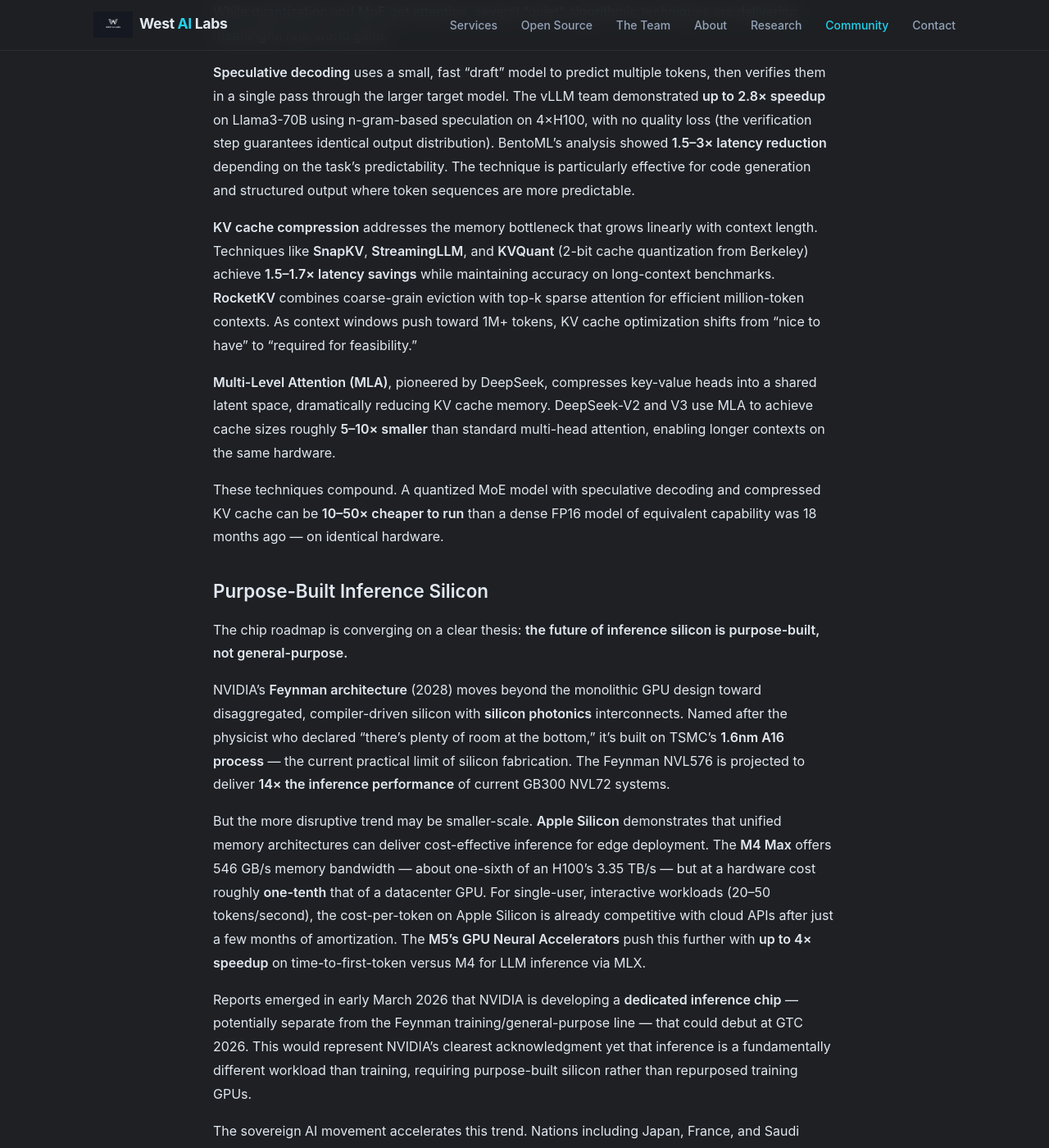
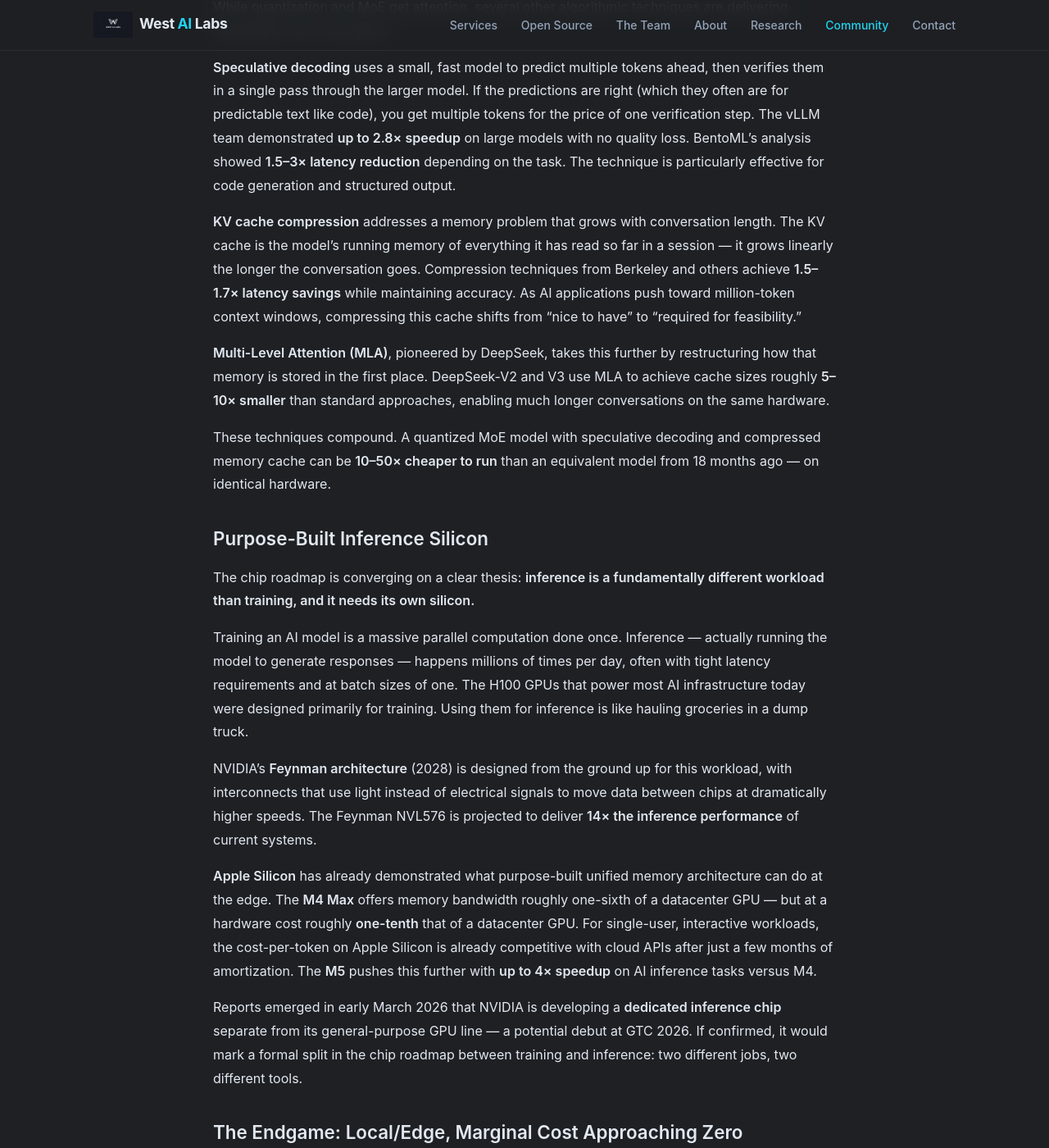
Before and after one commit to westailabs/westailabs.com, a Jekyll site: the page built from _research/inference-cost-drivers.md, in a window 1280 px wide and 1400 px high, scrolled down 2880 px. Shown: the whole window at 82% size. Built offline with Jekyll 4.4.1, drawn with Linux system fonts in a browser that asks for light colours; some of the changed text lies outside the part shown.

Commit message:
fix(research): christy edits — plain English pass, cut jargon, tighten silicon section

```diff
--- a/_research/inference-cost-drivers.md
+++ b/_research/inference-cost-drivers.md
@@ -18,82 +18,81 @@
 
 ## The Chip Narrative vs. The Reality
 
-NVIDIA's roadmap is genuinely impressive. The **Vera Rubin NVL72** platform, arriving in H2 2026, promises a **10× reduction in inference token cost** and the ability to train MoE models with **one-quarter the GPUs** compared to Blackwell. Beyond that, the **Feynman architecture** (2028, built on TSMC's 1.6nm A16 node) is expected to deliver another **14× performance gain** over current-generation NVL72 systems.
+NVIDIA's roadmap is genuinely impressive. The **Vera Rubin NVL72** platform, arriving in H2 2026, promises a **10× reduction in inference token cost** and the ability to train MoE (Mixture-of-Experts) models with **one-quarter the GPUs** compared to its predecessor Blackwell. Beyond that, the **Feynman architecture** (2028, built on the most advanced chip manufacturing process currently available) is expected to deliver another **14× performance gain** over current systems.
 
 These are real numbers, but they describe a future that's 18–36 months out. Meanwhile, **algorithmic improvements have already delivered comparable or greater gains** — and they're compounding on existing hardware right now.
 
-A landmark November 2025 paper from Epoch AI, *"The Price of Progress: Algorithmic Efficiency and the Falling Cost of AI Inference,"* isolated algorithmic contributions from hardware and economic factors. Their finding: after controlling for hardware price-performance improvements and competitive pricing pressure, **algorithmic efficiency alone is improving at approximately 3× per year.** That's faster than Moore's Law ever was.
+A landmark November 2025 paper from Epoch AI, *"The Price of Progress: Algorithmic Efficiency and the Falling Cost of AI Inference,"* isolated algorithmic contributions from hardware and economic factors. Their finding: after controlling for hardware price-performance improvements and competitive pricing pressure, **algorithmic efficiency alone is improving at approximately 3× per year.** For context, Moore's Law delivered roughly 2× improvement every 18–24 months. Algorithmic efficiency is outpacing it.
 
 The practical takeaway: if you're waiting for the next GPU generation to make inference affordable, you're already behind. The techniques exist today to run frontier-quality models at a fraction of the cost people paid 12 months ago — on the same hardware.
 
 ## What Quantization Actually Did
 
-**Quantization** — reducing the numerical precision of model weights from 16-bit floating point to 8-bit, 4-bit, or lower — is the single most impactful cost reduction technique in production inference today. The numbers are concrete:
+**Quantization** — reducing the numerical precision of model weights from 16-bit floating point to 8-bit, 4-bit, or lower — is the single most impactful cost reduction technique in production inference today. Think of it as compressing a high-res photo: you lose some detail, but it's dramatically smaller and loads faster, and for most uses you can't tell the difference. The numbers are concrete:
 
-- A **Llama 2 13B** model in FP16 requires 26GB of memory and produces ~8 tokens/second. The same model quantized to **Q4_K_M** fits in 7.9GB (a **70% memory reduction**), runs at **15 tokens/second** (nearly 2× faster), and retains **~95% of output quality** according to Red Hat's analysis of over 500,000 evaluations across quantized LLMs.
-- **ExLlamaV2 (EXL2)** quantization consistently benchmarks as the fastest GPU-optimized format, delivering roughly **2× the inference speed** of GGUF/llama.cpp at equivalent quality. On a T4 GPU, EXL2 achieves 56+ tokens/second on 7B-class models.
-- **AWQ (Activation-aware Weight Quantization)** preserves salient weight channels during compression, achieving near-lossless quality at 4-bit with lower memory overhead than GPTQ, making it particularly effective for deployment-constrained environments.
+- A **Llama 2 13B** model at full precision requires 26GB of memory and produces ~8 tokens/second. The same model compressed to **4-bit precision** fits in 7.9GB (a **70% memory reduction**), runs at **15 tokens/second** (nearly 2× faster), and retains **~95% of output quality** according to Red Hat's analysis of over 500,000 evaluations across quantized LLMs.
+- **ExLlamaV2 (EXL2)** — the leading GPU-optimized quantization format — delivers roughly **2× the inference speed** of standard CPU-based inference formats at equivalent quality. On a mid-tier GPU, EXL2 achieves 56+ tokens/second on 13B-class models.
 - Production AI systems achieved a **33× energy reduction per prompt** between May 2024 and May 2025, with model architecture and quantization contributing a **23× improvement** versus only 1.4× from better hardware utilization.
 
-The key insight: quantization doesn't just save memory. It converts memory-bandwidth-bound inference into a compute-bound problem, fundamentally changing the economics. When you can fit a model that previously required an 80GB A100 onto a 24GB consumer GPU with minimal quality loss, the cost-per-token equation changes by an order of magnitude overnight.
+The key insight: quantization doesn't just save memory. When models are smaller, the bottleneck shifts from memory speed to raw processing power — and processing power is cheaper and easier to scale. When you can fit a model that previously required an $80,000 datacenter GPU onto a $2,000 consumer card with minimal quality loss, the cost-per-token equation changes by an order of magnitude overnight.
 
 ## The MoE Efficiency Story
 
-**Mixture-of-Experts (MoE)** architectures have rewritten the relationship between model capacity and inference cost. The principle is elegant: instead of activating every parameter for every token, a routing mechanism selects a small subset of specialized "expert" sub-networks.
+**Mixture-of-Experts (MoE)** architectures have rewritten the relationship between model capability and inference cost. The principle: instead of activating every parameter for every token, a routing mechanism selects a small subset of specialized "expert" sub-networks. The model stays large — and therefore knowledgeable — but only a fraction of it runs for any given request.
 
-**DeepSeek-V3** is the clearest proof point. It has **671 billion total parameters** but activates only **37 billion per token** — roughly 5.5% of the model. A dense model of equivalent capacity would require ~5× the compute per forward pass. The result: DeepSeek-V3 achieves GPT-4-class performance at an API price of **$0.14/$0.28 per million tokens** (input/output), compared to GPT-4o's **$3/$10**. That's a **20–35× cost advantage** at comparable quality.
+**DeepSeek-V3** is the clearest proof point. It has **671 billion total parameters** but activates only **37 billion per token** — roughly 5.5% of the model. A traditional "dense" model of equivalent capability would require ~5× the compute each time it generates a token. The result: DeepSeek-V3 achieves GPT-4-class performance at an API price of **$0.14/$0.28 per million tokens** (input/output), compared to GPT-4o's **$3/$10**. That's a **20–35× cost advantage** at comparable quality.
 
 **Mixtral 8x7B** demonstrated the approach earlier at smaller scale: 8 expert networks with 2 active per token, delivering performance competitive with models 3–4× its active parameter count.
 
-NVIDIA is explicitly optimizing for this trend. Their Blackwell NVL72 architecture delivers **10× throughput per megawatt for MoE inference** compared to H200 systems, translating directly to **one-tenth the cost per million tokens**. The Vera Rubin platform extends this with native MoE routing optimization at the silicon level.
+NVIDIA is explicitly optimizing for this trend. Their current Blackwell NVL72 architecture delivers **10× throughput per megawatt for MoE inference** compared to its predecessor, translating directly to **one-tenth the cost per million tokens**. The Vera Rubin platform extends this with native MoE routing optimization at the silicon level.
 
-The MoE shift isn't incremental. It represents a structural change: model intelligence is no longer linearly coupled to inference cost. You can scale knowledge capacity (total parameters) while holding compute cost (active parameters) roughly constant. That breaks the old scaling equation in favor of the user.
+The MoE shift isn't incremental. It represents a structural change: making a model smarter no longer means it costs proportionally more to run. You can scale a model's knowledge while holding its per-query compute cost roughly constant. That breaks the old scaling equation in favor of the user.
 
 ## Speculative Decoding, KV Compression — The Quiet Wins
 
-While quantization and MoE get attention, several "quiet" algorithmic techniques are delivering meaningful real-world gains:
+While quantization and MoE get attention, several other algorithmic techniques are delivering meaningful real-world gains:
 
-**Speculative decoding** uses a small, fast "draft" model to predict multiple tokens, then verifies them in a single pass through the larger target model. The vLLM team demonstrated **up to 2.8× speedup** on Llama3-70B using n-gram-based speculation on 4×H100, with no quality loss (the verification step guarantees identical output distribution). BentoML's analysis showed **1.5–3× latency reduction** depending on the task's predictability. The technique is particularly effective for code generation and structured output where token sequences are more predictable.
+**Speculative decoding** uses a small, fast model to predict multiple tokens ahead, then verifies them in a single pass through the larger model. If the predictions are right (which they often are for predictable text like code), you get multiple tokens for the price of one verification step. The vLLM team demonstrated **up to 2.8× speedup** on large models with no quality loss. BentoML's analysis showed **1.5–3× latency reduction** depending on the task. The technique is particularly effective for code generation and structured output.
 
-**KV cache compression** addresses the memory bottleneck that grows linearly with context length. Techniques like **SnapKV**, **StreamingLLM**, and **KVQuant** (2-bit cache quantization from Berkeley) achieve **1.5–1.7× latency savings** while maintaining accuracy on long-context benchmarks. **RocketKV** combines coarse-grain eviction with top-k sparse attention for efficient million-token contexts. As context windows push toward 1M+ tokens, KV cache optimization shifts from "nice to have" to "required for feasibility."
+**KV cache compression** addresses a memory problem that grows with conversation length. The KV cache is the model's running memory of everything it has read so far in a session — it grows linearly the longer the conversation goes. Compression techniques from Berkeley and others achieve **1.5–1.7× latency savings** while maintaining accuracy. As AI applications push toward million-token context windows, compressing this cache shifts from "nice to have" to "required for feasibility."
 
-**Multi-Level Attention (MLA)**, pioneered by DeepSeek, compresses key-value heads into a shared latent space, dramatically reducing KV cache memory. DeepSeek-V2 and V3 use MLA to achieve cache sizes roughly **5–10× smaller** than standard multi-head attention, enabling longer contexts on the same hardware.
+**Multi-Level Attention (MLA)**, pioneered by DeepSeek, takes this further by restructuring how that memory is stored in the first place. DeepSeek-V2 and V3 use MLA to achieve cache sizes roughly **5–10× smaller** than standard approaches, enabling much longer conversations on the same hardware.
 
-These techniques compound. A quantized MoE model with speculative decoding and compressed KV cache can be **10–50× cheaper to run** than a dense FP16 model of equivalent capability was 18 months ago — on identical hardware.
+These techniques compound. A quantized MoE model with speculative decoding and compressed memory cache can be **10–50× cheaper to run** than an equivalent model from 18 months ago — on identical hardware.
 
 ## Purpose-Built Inference Silicon
 
-The chip roadmap is converging on a clear thesis: **the future of inference silicon is purpose-built, not general-purpose.**
+The chip roadmap is converging on a clear thesis: **inference is a fundamentally different workload than training, and it needs its own silicon.**
 
-NVIDIA's **Feynman architecture** (2028) moves beyond the monolithic GPU design toward disaggregated, compiler-driven silicon with **silicon photonics** interconnects. Named after the physicist who declared "there's plenty of room at the bottom," it's built on TSMC's **1.6nm A16 process** — the current practical limit of silicon fabrication. The Feynman NVL576 is projected to deliver **14× the inference performance** of current GB300 NVL72 systems.
+Training an AI model is a massive parallel computation done once. Inference — actually running the model to generate responses — happens millions of times per day, often with tight latency requirements and at batch sizes of one. The H100 GPUs that power most AI infrastructure today were designed primarily for training. Using them for inference is like hauling groceries in a dump truck.
 
-But the more disruptive trend may be smaller-scale. **Apple Silicon** demonstrates that unified memory architectures can deliver cost-effective inference for edge deployment. The **M4 Max** offers 546 GB/s memory bandwidth — about one-sixth of an H100's 3.35 TB/s — but at a hardware cost roughly **one-tenth** that of a datacenter GPU. For single-user, interactive workloads (20–50 tokens/second), the cost-per-token on Apple Silicon is already competitive with cloud APIs after just a few months of amortization. The **M5's GPU Neural Accelerators** push this further with **up to 4× speedup** on time-to-first-token versus M4 for LLM inference via MLX.
+NVIDIA's **Feynman architecture** (2028) is designed from the ground up for this workload, with interconnects that use light instead of electrical signals to move data between chips at dramatically higher speeds. The Feynman NVL576 is projected to deliver **14× the inference performance** of current systems.
 
-Reports emerged in early March 2026 that NVIDIA is developing a **dedicated inference chip** — potentially separate from the Feynman training/general-purpose line — that could debut at GTC 2026. This would represent NVIDIA's clearest acknowledgment yet that inference is a fundamentally different workload than training, requiring purpose-built silicon rather than repurposed training GPUs.
+**Apple Silicon** has already demonstrated what purpose-built unified memory architecture can do at the edge. The **M4 Max** offers memory bandwidth roughly one-sixth of a datacenter GPU — but at a hardware cost roughly **one-tenth** that of a datacenter GPU. For single-user, interactive workloads, the cost-per-token on Apple Silicon is already competitive with cloud APIs after just a few months of amortization. The **M5** pushes this further with **up to 4× speedup** on AI inference tasks versus M4.
 
-The sovereign AI movement accelerates this trend. Nations including Japan, France, and Saudi Arabia are building national inference infrastructure as a matter of **"AI sovereignty"** — the ability to run models domestically without dependence on foreign cloud providers. Purpose-built inference silicon is the enabling technology for this shift.
+Reports emerged in early March 2026 that NVIDIA is developing a **dedicated inference chip** separate from its general-purpose GPU line — a potential debut at GTC 2026. If confirmed, it would mark a formal split in the chip roadmap between training and inference: two different jobs, two different tools.
 
 ## The Endgame: Local/Edge, Marginal Cost Approaching Zero
 
-The convergence of quantization, MoE, and affordable inference silicon points to a specific endgame: **local deployment where marginal inference cost approaches zero.**
+The convergence of quantization, MoE, and purpose-built inference silicon points to a specific endgame: **local deployment where the per-query cost approaches zero.**
 
-The economics are already shifting. A cost-benefit analysis from late 2025 found that on-premise LLM deployment breaks even with commercial API services at surprisingly modest utilization rates — often within months rather than years. The key variables are:
+The economics are already shifting. A cost-benefit analysis from late 2025 found that on-premise AI deployment breaks even with commercial API services at surprisingly modest utilization rates — often within months rather than years. The key variables:
 
 - **Hardware amortization:** A Mac Studio M4 Ultra ($4,000–$7,000) running quantized 70B models at 20+ tokens/second amortizes to near-zero marginal cost over 18–24 months.
-- **API cost trajectory:** Even as cloud prices fall 5–10× per year, the floor is set by datacenter OPEX (power, cooling, networking, staffing). Local hardware has no recurring per-token cost.
-- **Privacy and latency:** Local inference eliminates network round-trips and data custody concerns — two costs that don't appear on API invoices but shape real-world deployment decisions.
+- **API cost trajectory:** Even as cloud prices fall 5–10× per year, the floor is set by datacenter costs — power, cooling, networking, staffing. Local hardware has no recurring per-query cost once purchased.
+- **Privacy and latency:** Local inference eliminates network round-trips and keeps your data on your own machines — two factors that don't appear on API invoices but drive real deployment decisions.
 
-Running LLMs on a **Raspberry Pi 4** is now feasible for certain quantized models, as demonstrated by ACM research evaluating 28 quantized LLMs on edge devices. It's slow — but the fact that it works at all on $75 hardware illustrates how far algorithmic efficiency has pushed the accessibility boundary.
-
-For workloads that are latency-tolerant and privacy-sensitive — personal assistants, local RAG pipelines, document processing, code completion — local inference already wins on total cost of ownership. As quantization and architecture efficiency continue their 3× annual improvement trajectory, the crossover point will expand to cover increasingly demanding use cases.
+For workloads that are privacy-sensitive — internal assistants, document processing, code completion, anything touching confidential data — local inference already wins on total cost of ownership. As quantization and architecture efficiency continue their 3× annual improvement trajectory, the crossover point will expand to cover increasingly demanding use cases.
 
 ## The West AI Labs Thesis
 
-At **West AI Labs**, we've been building on this thesis since before it was consensus. The **Nebulus Stack** — our modular, container-first platform for local AI infrastructure — is designed around a specific bet: that the combination of algorithmic efficiency and purpose-built silicon will make sovereign, local-first AI deployment the default for organizations that care about cost, privacy, and control.
+This is the environment we built West AI Labs to operate in.
 
-**Nebulus-Prime** handles GPU inference on Linux/NVIDIA hardware. **Nebulus-Edge** targets Apple Silicon via MLX. Both use ExLlamaV2, vLLM, and quantized model serving as core primitives — not because we're GPU-constrained, but because we've observed firsthand that quantized inference on modest hardware consistently beats cloud API economics for sustained workloads.
+The **Nebulus Stack** — our modular, container-first platform for local AI infrastructure — is designed around a specific bet: that the combination of algorithmic efficiency and purpose-built silicon will make sovereign, local-first AI deployment the default for organizations that care about cost, privacy, and control.
 
-The Nebulus approach bets on the same curve the data shows: algorithmic efficiency is compounding faster than chip generations ship. Every 3× improvement in algorithmic efficiency makes the hardware you already own more capable. That's a fundamentally different investment thesis than "buy the next GPU" — and it's the one the data supports.
+**Nebulus-Prime** handles GPU inference on Linux/NVIDIA hardware. **Nebulus-Edge** targets Apple Silicon. Both use the leading quantized model serving tools as core primitives — not because we're hardware-constrained, but because we've observed firsthand that quantized inference on modest hardware consistently beats cloud API economics for sustained workloads.
+
+The Nebulus approach bets on the same curve the data shows: algorithmic efficiency is compounding faster than chip generations ship. Every improvement in algorithmic efficiency makes the hardware you already own more capable. That's a fundamentally different investment thesis than "wait for the next GPU" — and it's the one the data supports.
 
 ## Sources
 
```
